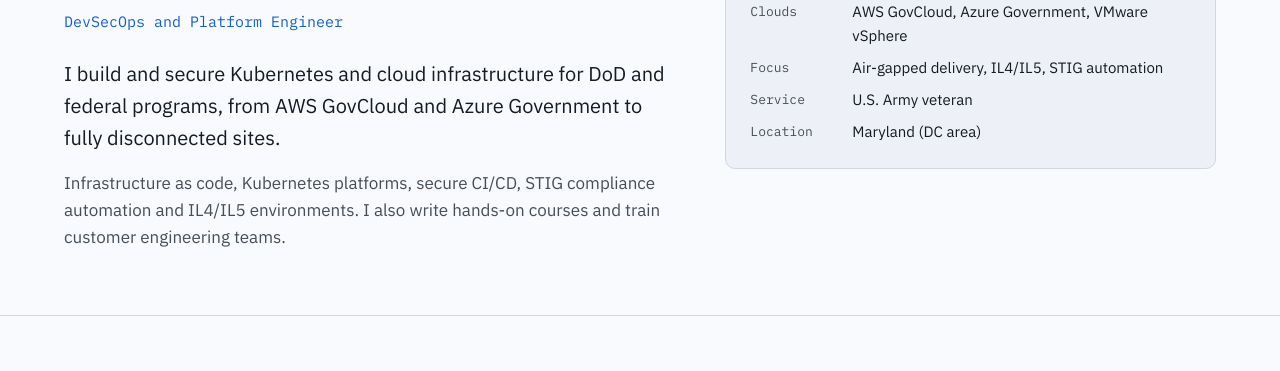
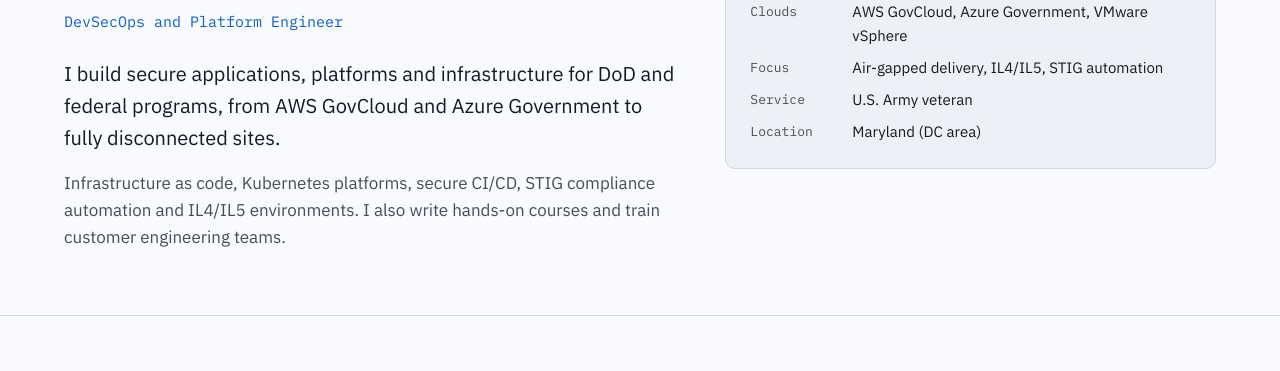
Before and after one commit to gshepptech/gshepptech.github.io, a plain HTML site: page index.html in a window 1280 px wide. Shown: the part 226-597 px from the top of the page. Drawn offline with Linux system fonts and the light colour scheme.

Commit message:
docs: broaden the intro to cover applications and platforms

```diff
--- a/index.html
+++ b/index.html
@@ -32,7 +32,7 @@
     <div>
       <h1>Garrett Sheppard</h1>
       <p class="hero__title">DevSecOps and Platform Engineer</p>
-      <p class="hero__pitch">I build and secure Kubernetes and cloud infrastructure for DoD and federal programs, from AWS GovCloud and Azure Government to fully disconnected sites.</p>
+      <p class="hero__pitch">I build secure applications, platforms and infrastructure for DoD and federal programs, from AWS GovCloud and Azure Government to fully disconnected sites.</p>
       <p class="muted">Infrastructure as code, Kubernetes platforms, secure CI/CD, STIG compliance automation and IL4/IL5 environments. I also write hands-on courses and train customer engineering teams.</p>
     </div>
     <dl class="facts" aria-label="At a glance">
```
